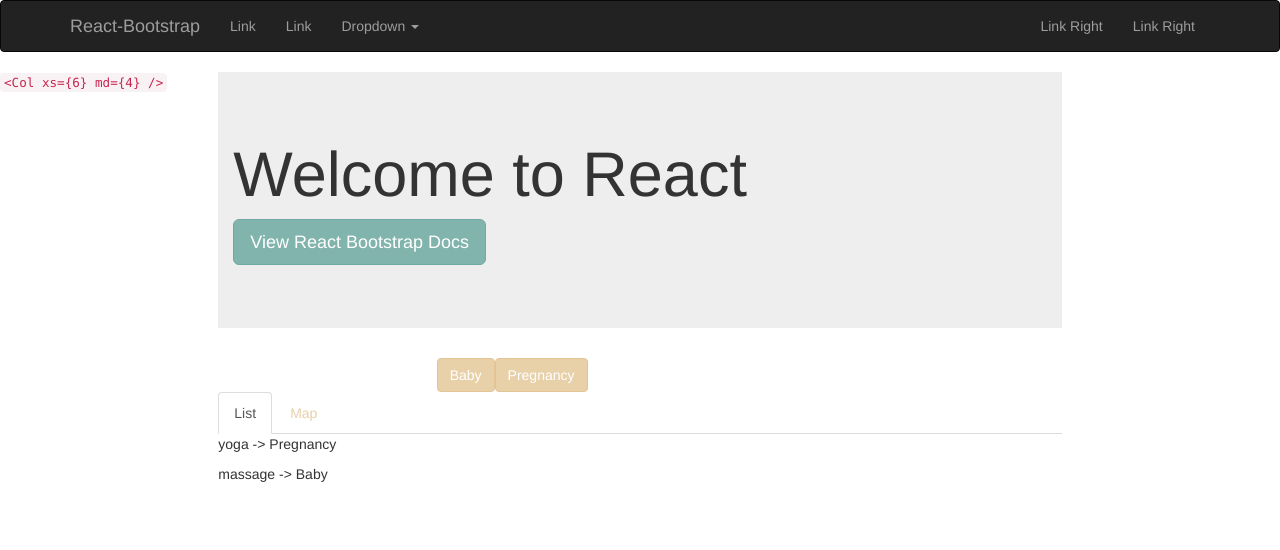
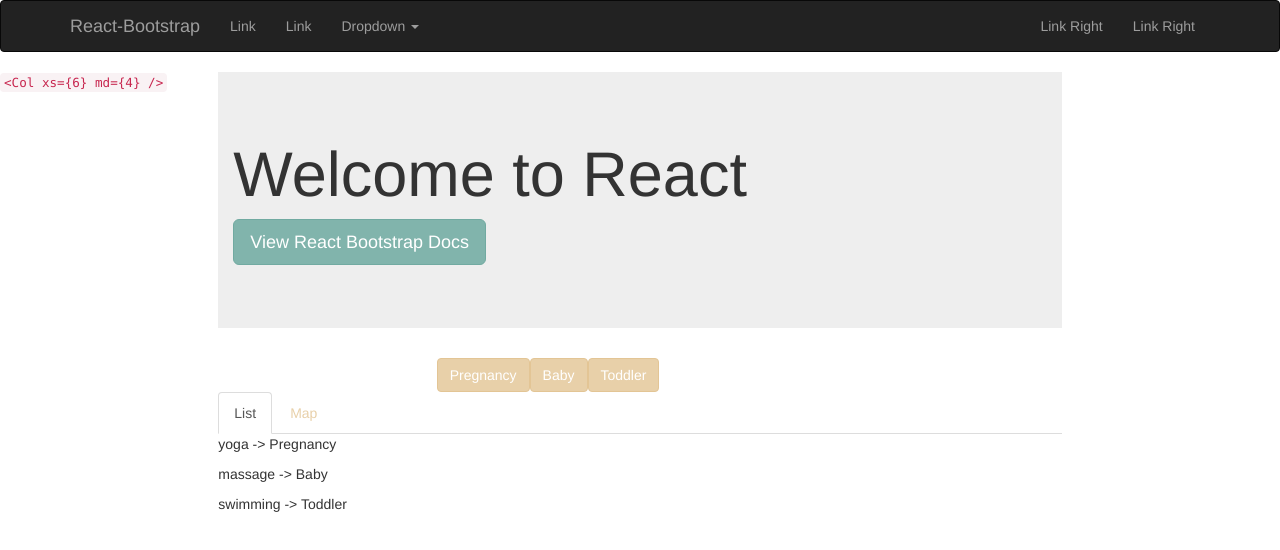
Before and after one commit to richarddowsett/babyclassfinder, a React (Create React App) app: page / in a window 1280 px wide. Shown: the top 550 px of the page. Built offline with nearby package versions, Linux system fonts and the light colour scheme.

Commit message:
create button group from classes

```diff
--- a/src/App.jsx
+++ b/src/App.jsx
@@ -5,7 +5,8 @@ import './App.css';
 
 var classes = [
   {category: 'Pregnancy', activity: 'yoga', postcode: 'CM1'},
-  {category: 'Baby', activity: 'massage', postcode: 'CM2'}
+  {category: 'Baby', activity: 'massage', postcode: 'CM2'},
+  {category: 'Toddler', activity: 'swimming', postcode: 'CM3'}
 ]
 
 class App extends Component {
@@ -28,19 +29,25 @@ class App extends Component {
 class Content extends React.Component{
   constructor(props){
     super(props);
+    var tempCategories = []
+    this.props.classes.forEach(function(c){
+      tempCategories.push(c.category)
+    })
     this.state = {
-      categories: [],
-      location: ''
+      searchCategories: [],
+      location: '',
+      allCategories: tempCategories
     }
     this.handleSearchChange = this.handleSearchChange.bind(this)
+
   }
 
   handleSearchChange(category){
     console.log('handle content search change -> ' + category)
-    console.log('categories before' + this.state.categories.toString())
-    var categories = this.state.categories
+    console.log('categories before' + this.state.searchCategories.toString())
+    var categories = this.state.searchCategories
     var contains = false
-    this.state.categories.forEach(function(c){
+    this.state.searchCategories.forEach(function(c){
       contains = contains || c == category
     })
     if(contains){
@@ -57,8 +64,7 @@ class Content extends React.Component{
     return (
       <div>
       <Row className="show-grid">
-        <Col lg={4} lgPush={4} lgPull={4}><SearchForm searchValue={this.state.categories} locationValue={this.state.location}
-           onUserInput={this.handleSearchChange}/></Col>
+        <Col lg={4} lgPush={4} lgPull={4}><SearchForm allCategories={this.state.allCategories} locationValue={this.state.location}  onUserInput={this.handleSearchChange}/></Col>
       </Row>
       <Row className="show-grid">
       <Col lgPush={2} lg={8} lgPull={2} md={8} mdPush={2} mdPull={2}><ResultsTabs filter={this.state.searchCategories} classes={this.props.classes}/></Col>
@@ -71,6 +77,9 @@ class SearchForm extends React.Component {
   constructor(props){
     super(props)
     this.handleChange = this.handleChange.bind(this);
+    this.state = {
+      handleChange: this.handleChange
+    }
   }
 
   handleChange(e) {
@@ -82,11 +91,17 @@ class SearchForm extends React.Component {
   }
 
 
+
   render() {
+    var buttonList = []
+    function createButton(changeFunc, category){
+      console.log("category -> " + category + " -> "+ "changeFunc" + changeFunc)
+      buttonList.push(<FilterButton key={category} text={category} buttonClick={changeFunc}/>)
+    }
+    this.props.allCategories.forEach(createButton.bind(null, this.handleChange))
     return (
       <div>
-        <FilterButton text="Baby" buttonClick={this.handleChange}/>
-      <FilterButton text="Pregnancy" buttonClick={this.handleChange}/></div>
+        {buttonList}</div>
     )
   }
 }
```
